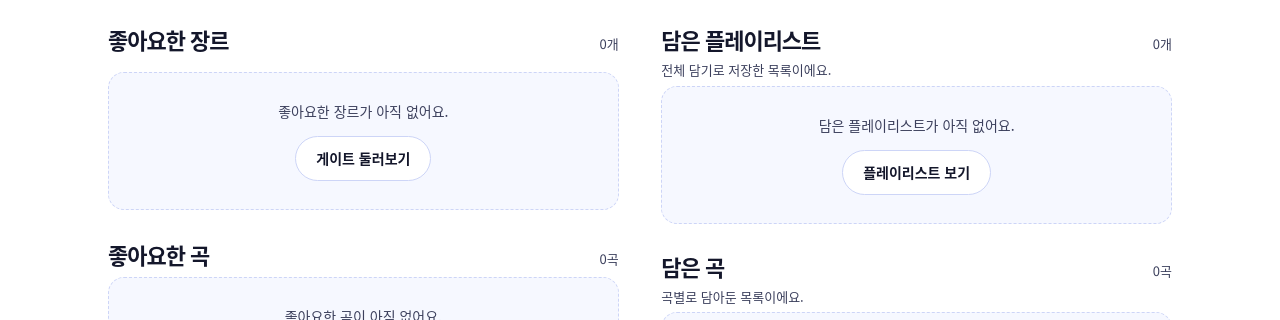
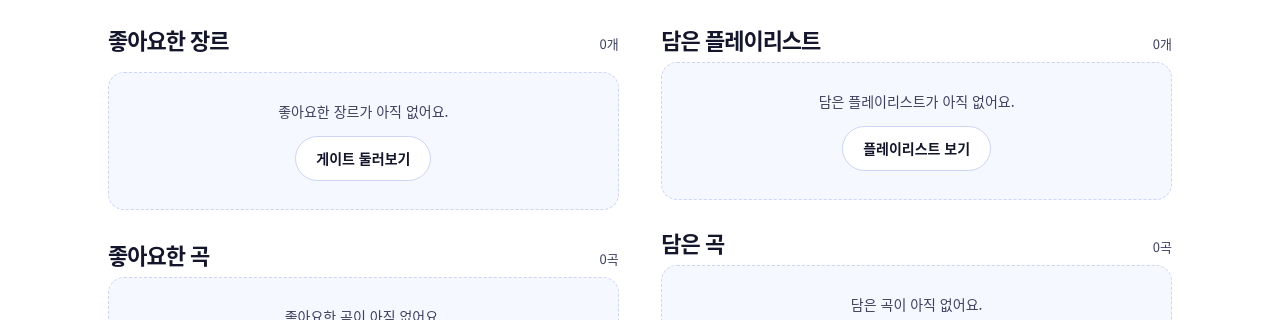
Before and after one commit to ywoo-create/soundtrip_final, a plain HTML site: page 의린22/11_노래트송_mymusic.html in a window 1280 px wide. Shown: the part 632-952 px from the top of the page. Drawn offline with Linux system fonts and the light colour scheme.

Commit message:
Remove unnecessary text from playlist sections

```diff
--- a/의린22/11_노래트송_mymusic.html
+++ b/의린22/11_노래트송_mymusic.html
@@ -68,9 +68,9 @@
 <div class="mh"><div><h2>좋아요한 곡</h2></div><span id="likeSongCount"></span></div>
 <div id="likedSongs"></div></section>
 <section><div class="colh">담은 곡<em id="addTotal">0</em></div>
-<div class="mh"><div><h2>담은 플레이리스트</h2><p>전체 담기로 저장한 목록이에요.</p></div><span id="addPlaylistCount"></span></div>
+<div class="mh"><div><h2>담은 플레이리스트</h2></div><span id="addPlaylistCount"></span></div>
 <div id="addedPlaylists"></div>
-<div class="mh" style="margin-top:26px"><div><h2>담은 곡</h2><p>곡별로 담아둔 목록이에요.</p></div><span id="addSongCount"></span></div>
+<div class="mh" style="margin-top:26px"><div><h2>담은 곡</h2></div><span id="addSongCount"></span></div>
 <div id="mySongList"></div></section>
 </div>
 </main>
```
